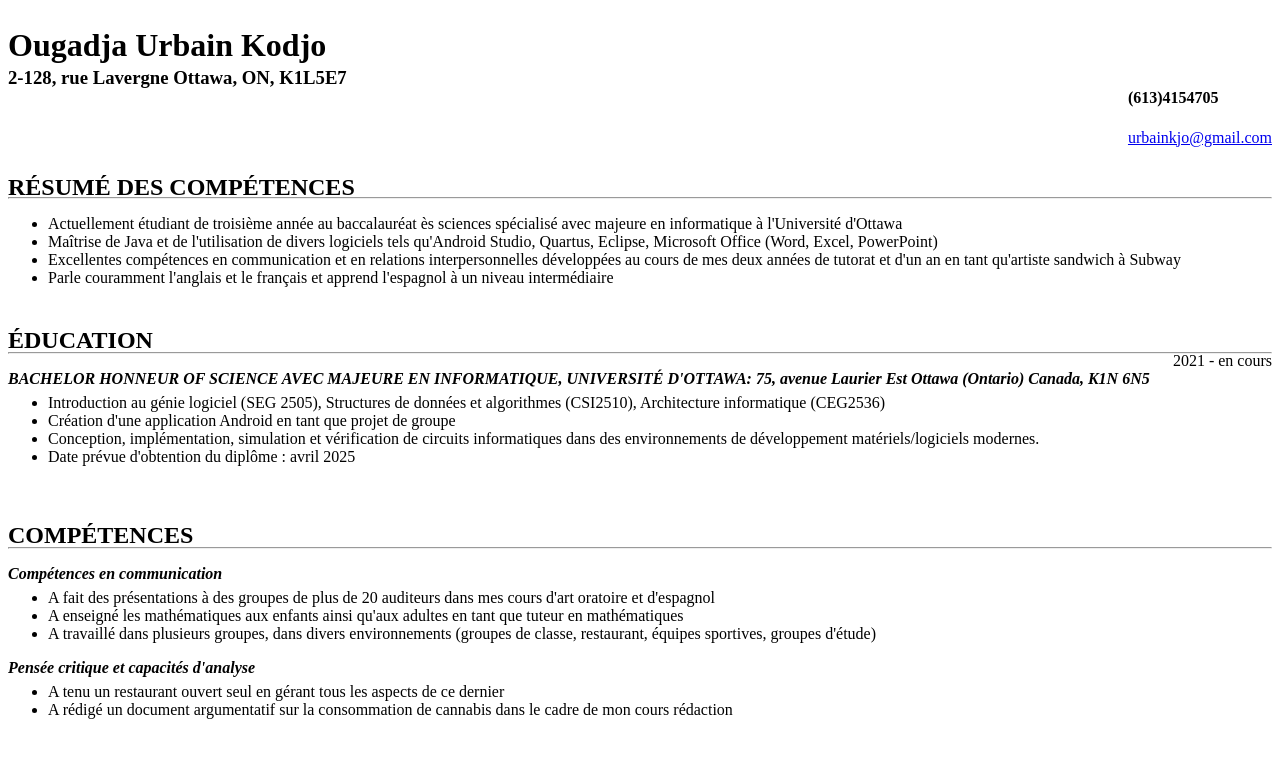
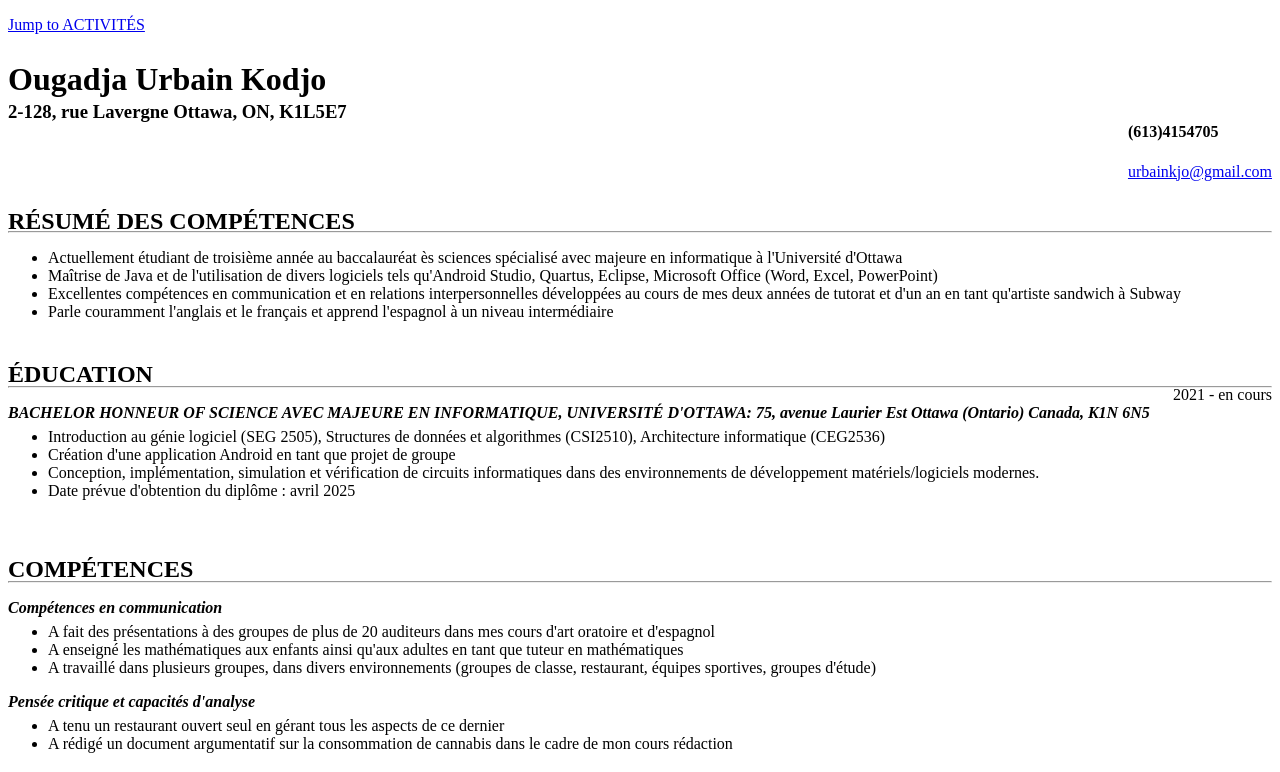
Before and after one commit to KoUrbain/csi3x40_labs, a plain HTML site: page lab02/resume.html in a window 1280 px wide. Shown: the top 772 px of the page. Drawn offline with Linux system fonts and the light colour scheme.

Commit message:
fiiinalll

```diff
--- a/lab02/resume.html
+++ b/lab02/resume.html
@@ -4,6 +4,7 @@
 <meta charset="UTF-8">
 <title>My resume</title>
 <link href="styles.css" rel="stylesheet" type="text/css">
+<p><a href="#C1">Jump to ACTIVITÉS</a></p>
 <h2 class="entete">Ougadja Urbain Kodjo</h2>
 <h3>2-128, rue Lavergne Ottawa, ON, K1L5E7</h3>
 <div class="info">
@@ -48,7 +49,7 @@
         <li>A rédigé un document argumentatif sur la consommation de cannabis dans le cadre de mon cours rédaction</li>
     </ul>
 
-    <h6 class="sub1">EXPÉRIENCE PROFESSIONNELLE</h6>
+    <h6 class="sub1" >EXPÉRIENCE PROFESSIONNELLE</h6>
         <hr>
         <p class="date">AVRIL 2022 - EN COURS</p>
         <ul>
@@ -69,7 +70,7 @@
                 </ul>
         </ul>
 
-        <h6 class="sub1">ACTIVITÉS</h6>
+        <h6 class="sub1" id="C1">ACTIVITÉS</h6>
         <hr>
         <p>En tant que personne active, j'aime le sport et j'ai pratiqué le football (soccer) pendant de nombreuses années au secondaire. J'aime m'entraîner au gymnase chaque fois que j'en ai l'occasion. La musique, les films et les émissions du monde entier font partie de mes hobbies. Actuellement en apprentissage de l'espagnol, j'ai l'intention de devenir trilingue très prochainement. Dans l'ensemble, je suis terre-à-terre mais désireux d'atteindre les cieux</p>
 
```
Also changed, not shown: lab02/essai.html (added, +12 -0 lines), 1 other file.
